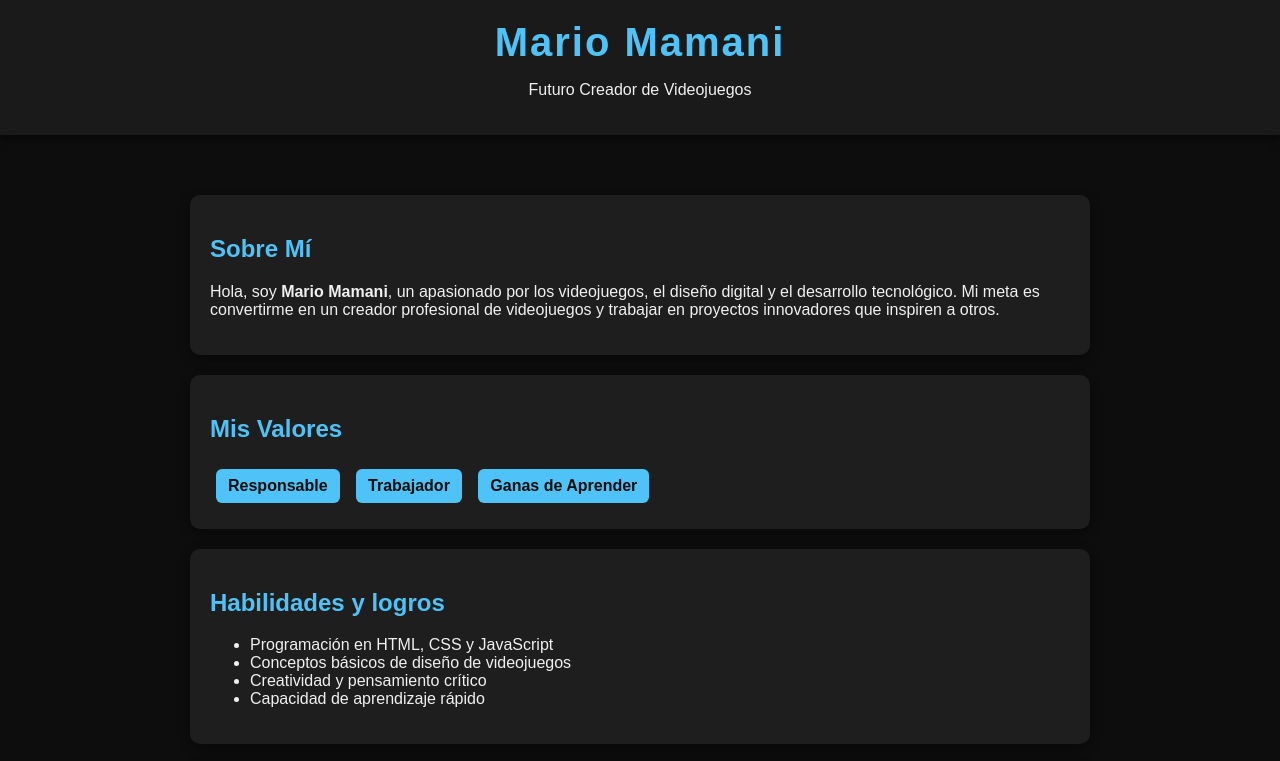
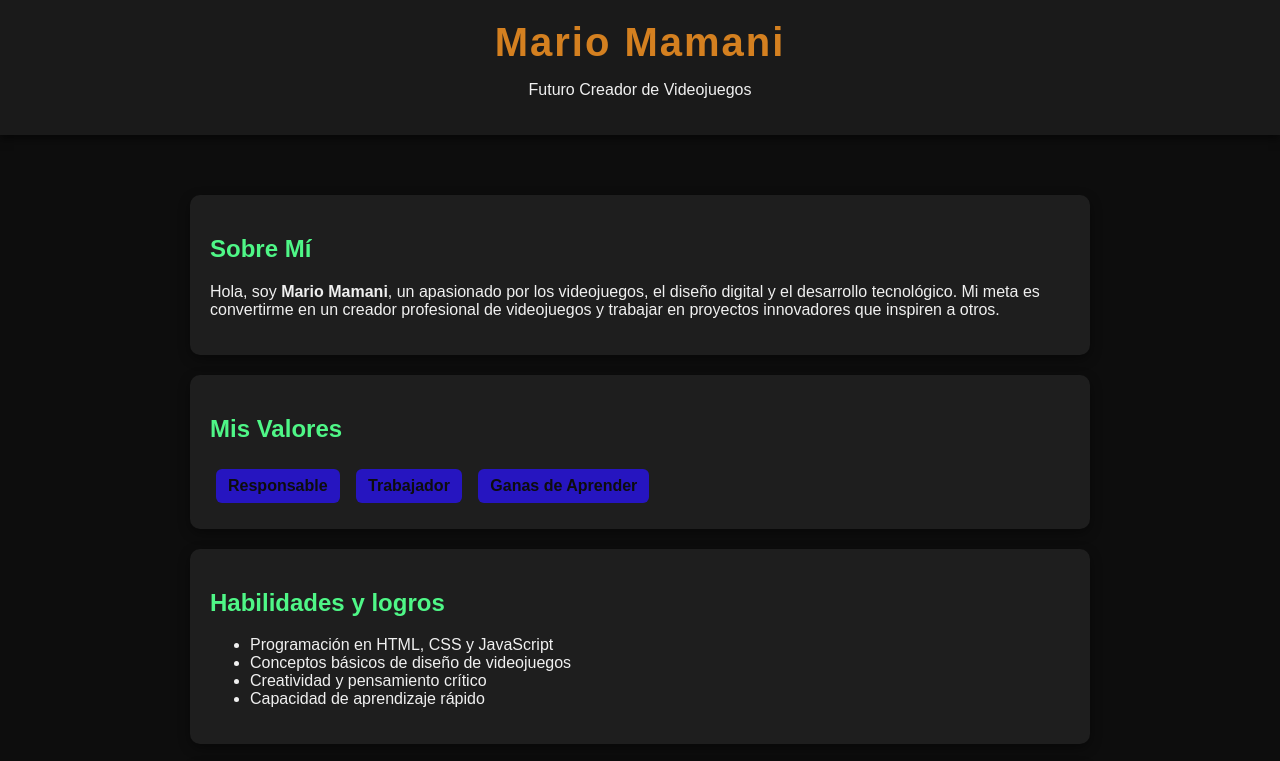
Before and after one commit to mario-mamani/home, a plain HTML site: page index.html in a window 1280 px wide. Shown: the top 761 px of the page. Drawn offline with Linux system fonts and the light colour scheme.

Commit message:
Add files via upload

```diff
--- a/index.html
+++ b/index.html
@@ -21,7 +21,7 @@
             margin: 0;
             font-size: 2.5rem;
             letter-spacing: 2px;
-            color: #4fc3f7;
+            color: #d48020;
         }
         section {
             max-width: 900px;
@@ -40,11 +40,11 @@
             transform: translateY(-5px);
         }
         h2 {
-            color: #4fc3f7;
+            color: #4ff787;
         }
         .valores-list span {
             display: inline-block;
-            background: #4fc3f7;
+            background: #2615c0;
             color: #0d0d0d;
             padding: 8px 12px;
             margin: 6px;
@@ -69,7 +69,7 @@
             transition: background .3s;
         }
         .btn-contacto:hover {
-            background: #81d4fa;
+            background: #14e7c4;
         }
     </style>
 </head>
```
